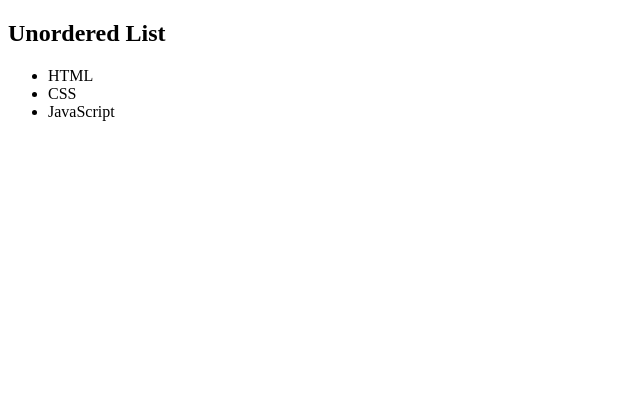
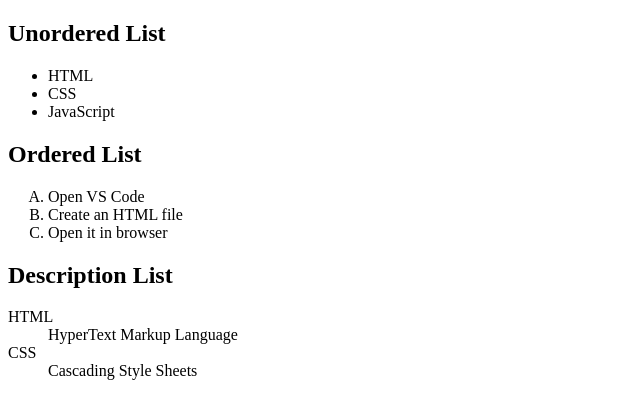
Before and after one commit to Samrat-0202/WDW_0931, a plain HTML site: page Web Designing Assignment/Assignment5.html in a window 1280 px wide. Shown: the whole page, without its empty margins (0-640 px from the left). Drawn offline with Linux system fonts and the light colour scheme.

Commit message:
assign5.2

```diff
--- a/Web Designing Assignment/Assignment5.html
+++ b/Web Designing Assignment/Assignment5.html
@@ -11,6 +11,19 @@
         <li>JavaScript</li>
     </ul>
 
+    <h2>Ordered List</h2>
+    <ol type="A">
+        <li>Open VS Code</li>
+        <li>Create an HTML file</li>
+        <li>Open it in browser</li>
+    </ol>
 
+    <h2>Description List</h2>
+    <dl>
+        <dt>HTML</dt>
+        <dd>HyperText Markup Language</dd>
+        <dt>CSS</dt>
+        <dd>Cascading Style Sheets</dd>
+    </dl>
 </body>
 </html>
```
